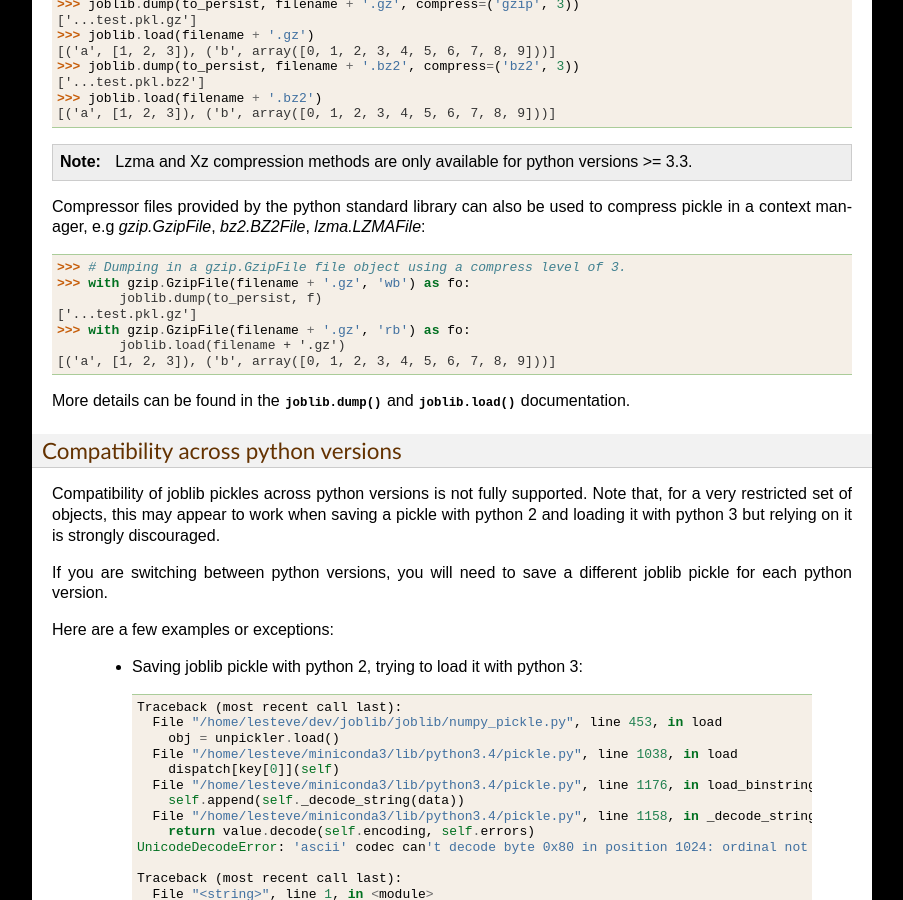
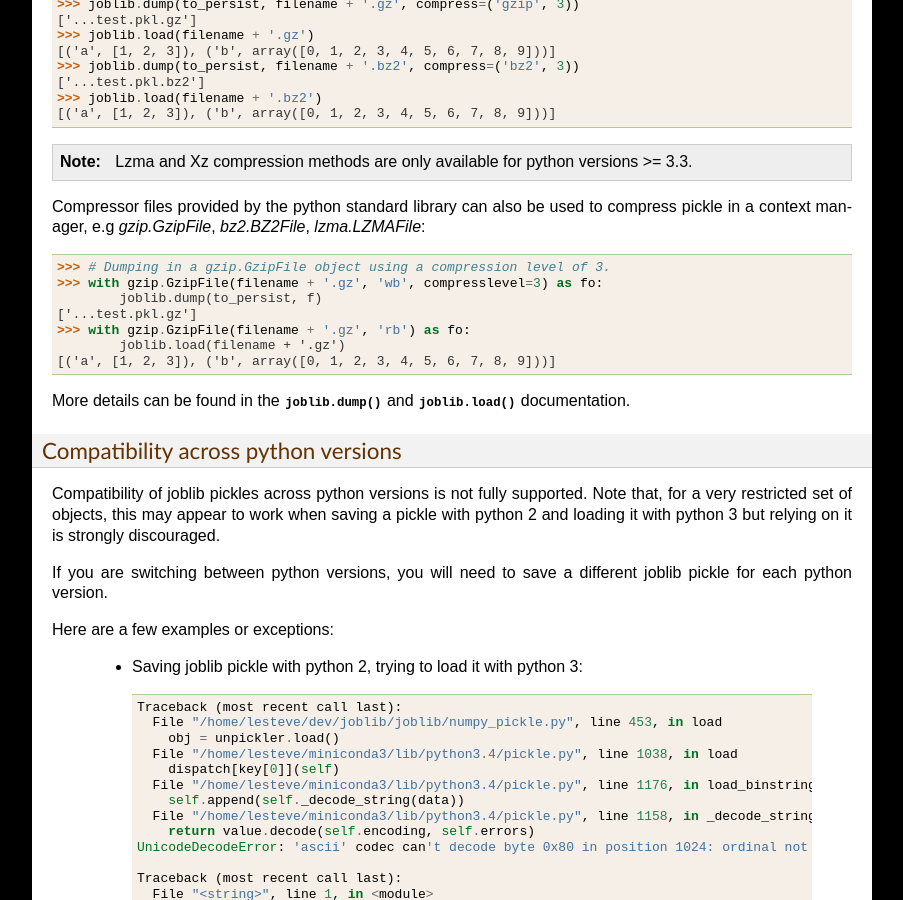
Before and after one commit to joblib/joblib, a Sphinx documentation site: the page built from doc/persistence.rst, in a window 1280 px wide and 900 px high, scrolled down 1315 px. Shown: the whole window, without its empty margins (198-1101 px from the left). Built offline with Sphinx 7.4.7, drawn with Linux system fonts in a browser that asks for light colours; formulas are drawn with MathJax 3.

Commit message:
addressing comments

```diff
--- a/doc/persistence.rst
+++ b/doc/persistence.rst
@@ -95,8 +95,8 @@ are 'gzip', 'bz2', 'lzma' and 'xz':
 Compressor files provided by the python standard library can also be used to
 compress pickle in a context manager, e.g `gzip.GzipFile`, `bz2.BZ2File`,
 `lzma.LZMAFile`:
-    >>> # Dumping in a gzip.GzipFile file object using a compress level of 3.
-    >>> with gzip.GzipFile(filename + '.gz', 'wb') as fo:  # doctest: +ELLIPSIS
+    >>> # Dumping in a gzip.GzipFile object using a compression level of 3.
+    >>> with gzip.GzipFile(filename + '.gz', 'wb', compresslevel=3) as fo:  # doctest: +ELLIPSIS
             joblib.dump(to_persist, f)  # doctest: +ELLIPSIS
     ['...test.pkl.gz']
     >>> with gzip.GzipFile(filename + '.gz', 'rb') as fo:  # doctest: +ELLIPSIS
```
